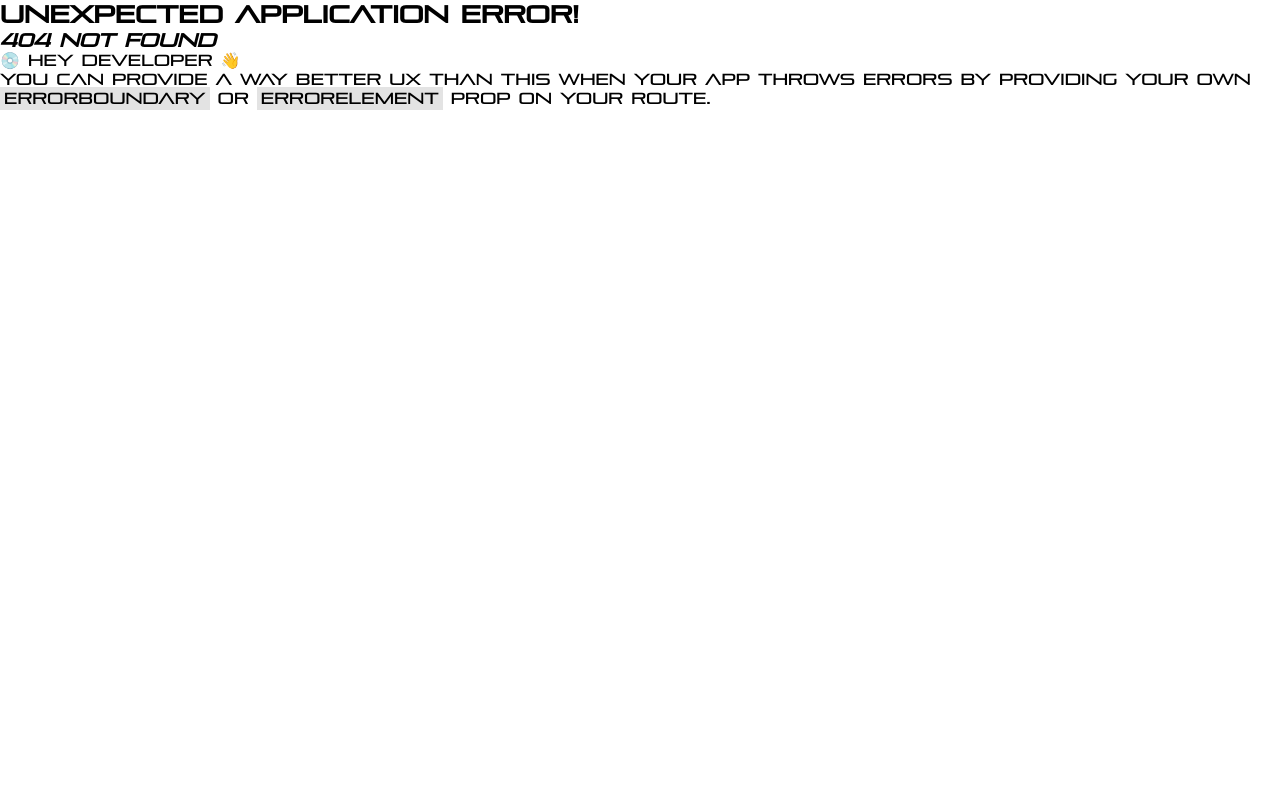
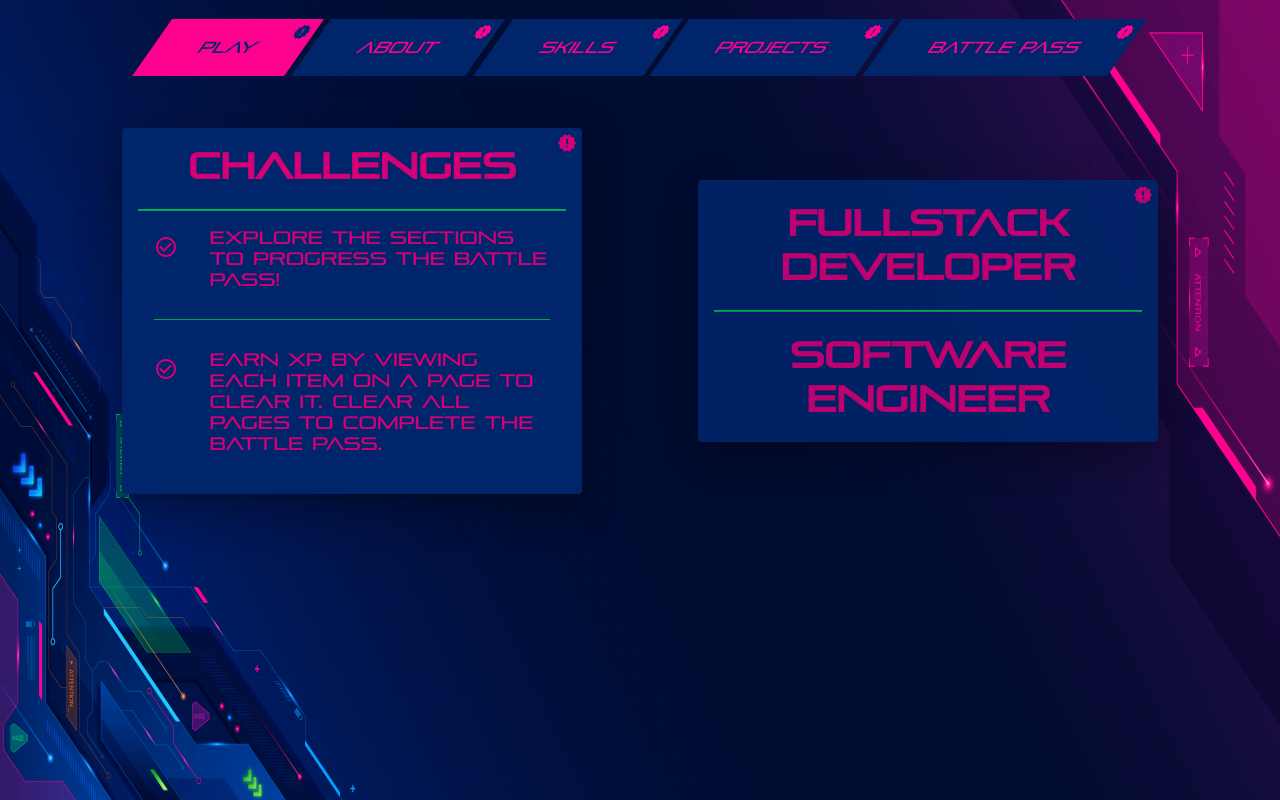
Before and after one commit to imkewlhuh/portfolioV2, a React (Vite) app: page /play in a window 1280 px wide. Before the commit this address had no page. Built offline with nearby package versions, Linux system fonts and the light colour scheme.

Commit message:
reward added

```diff
--- a/src/components/completedPass.jsx
+++ b/src/components/completedPass.jsx
@@ -1,32 +1,36 @@
 import {
     Card, CardMedia, CardContent, Box,
-    Modal, Zoom, Backdrop
+    Modal, Zoom, Backdrop, Fab
 } from "@mui/material";
+import ArticleIcon from '@mui/icons-material/Article';
+import AlternateEmailIcon from '@mui/icons-material/AlternateEmail';
 import { useState } from "react";
 
 export default function PassReward(props) {
-    const [open, setOpen] = useState(false);
+    const [show, setShow] = useState(false);
+    const [hide, setHide] = useState(false);
 
-    const handleOpen = () => setOpen(true);
-    const handleClose = () => setOpen(false);
+    const handleOpen = () => setShow(true);
+    const handleClose = () => setHide(true);
 
-    if (!open && props.pass === 1) {
+    if (props.pass === 1 && !show && !hide) {
         handleOpen();
         console.log("Claim Reward");
     }
 
     return (
         <Modal
-            open={open}
+            open={show && !hide}
             onClose={handleClose}
             closeAfterTransition
             slots={{ backdrop: Backdrop }}
-            slotProps={{ backdrop: { timeout: {
-                appear: 4000,
-                enter: 4000
-            }} }}
+            slotProps={{
+                backdrop: {
+                    timeout: 1000
+                }
+            }}
         >
-            <Zoom timeout={1000} style={{ transitionDelay: 4000 }} in={open}>
+            <Zoom timeout={1000} style={{ transitionDelay: 4000 }} in={show && !hide} mountOnEnter="true" unmountOnExit="true">
                 <Card elevation={24} style={{
                     position: 'absolute', top: "50%", left: "50%",
                     width: "400px", height: "500px", padding: "1rem",
@@ -40,8 +44,20 @@ export default function PassReward(props) {
                     <CardMedia
                         sx={{ borderRadius: "10px", height: "200px", width: "50%", backgroundSize: "100% 100%" }}
                         image="../src/reward.jpg" />
-                        Your New Employee
+                    Your New Employee:
+                    <br />
+                    Rafael Lopez
                     <CardContent>
+                        <Fab target="_blank" href="https://docs.google.com/document/d/1yIT7rRRNKI53FU4-l-qW4LMbsFfCrcy_HiEr15kmqyo/edit?usp=sharing"
+                            variant="extended" style={{ backgroundColor: "#001C58", color: "#FE018E", opacity: "0.7", fontFamily: "NeuroPolitical" }}>
+                            <ArticleIcon />
+                            Resume
+                        </Fab>
+                        <Fab target="_blank" href="mailto:rafael.lopez0827@gmail.com"
+                            variant="extended" style={{ backgroundColor: "#001C58", color: "#FE018E", opacity: "0.7", fontFamily: "NeuroPolitical", marginLeft: "1em" }}>
+                            <AlternateEmailIcon />
+                            Email
+                        </Fab>
 
                     </CardContent>
                 </Card>
--- a/src/components/navbar.jsx
+++ b/src/components/navbar.jsx
@@ -13,7 +13,7 @@ function NavBar() {
     return (
         <Box className="header">
             <Box className="navbar">
-                <NavLink style={{ textDecoration: "none" }} to={"home"}>
+                <NavLink style={{ textDecoration: "none" }} to={"play"}>
                     {({ isActive }) => (
                         <Box className="navbutton" bgcolor={isActive ? "#FE018E" : "#00256B"} color={isActive ? "#00256B" : "#FE018E"}>
                             Play
--- a/src/main.jsx
+++ b/src/main.jsx
@@ -3,7 +3,7 @@ import ReactDOM from 'react-dom/client'
 import { createBrowserRouter, RouterProvider } from 'react-router-dom';
 import './index.css';
 import Layout from './pages/layout.jsx';
-import Home from './pages/home.jsx';
+import Play from './pages/play.jsx';
 import About from './pages/about.jsx';
 import Skills from './pages/skills.jsx';
 import Projects from './pages/projects.jsx';
@@ -15,8 +15,8 @@ const router = createBrowserRouter([
     element: <Layout />,
     children: [
       {
-        path: "home",
-        element: <Home />
+        path: "/play",
+        element: <Play />
       },
       {
         path: "/about",
--- a/src/pages/about.jsx
+++ b/src/pages/about.jsx
@@ -27,7 +27,7 @@ export default function About() {
 
     return (
         <Container sx={{ marginTop: "4em", width: "70%" }} >
-            <Slide timeout={600} direction="right" in="true" >
+            <Slide timeout={600} direction="right" in={true} >
                 <Box>
                     <Collapse timeout={700} collapsedSize={120} in={expand}>
                         <Card elevation={24} className="bio" sx={{ bgcolor: "#00256B", padding: "1em", maxWidth: "100%", color: "#D30077", opacity: "0.9", textAlign: "center", fontSize: "18px", lineHeight: "1.5" }} >
--- a/src/pages/battlepass.jsx
+++ b/src/pages/battlepass.jsx
@@ -1,5 +1,4 @@
 import NewReleasesIcon from '@mui/icons-material/NewReleases';
-import FiberNewIcon from '@mui/icons-material/FiberNew';
 import BeenhereIcon from '@mui/icons-material/Beenhere';
 import {
     Container, Collapse, Paper, Box,
@@ -10,12 +9,12 @@ import useNavStore from '../store.js';
 
 function Tiers(props) {
     return (
-        <Box sx={{ display: "flex", flexDirection: "column", alignItems: "center", gap: "0.5rem", height: "100%", width: "100%" }}>
-            <Fade timeout={1000} style={{ transitionDelay: 1200 }} in="true" mountOnEnter="true" unmountOnExit="true">
+        <Box key={props.uniqueId} sx={{ display: "flex", flexDirection: "column", alignItems: "center", gap: "0.5rem", height: "100%", width: "100%" }}>
+            <Fade timeout={1000} style={{ transitionDelay: 1200 }} in={true} mountOnEnter={true} unmountOnExit={true}>
                 <Box sx={{ width: "170px", height: "80px", bgcolor: "#014B67" }}>
-                    <Collapse timeout={1000} style={{ transitionDelay: 1000 }} orientation="horizontal" in={props.value === 1} mountOnEnter="true" unmountOnExit="true">
+                    <Collapse timeout={1000} style={{ transitionDelay: 1000 }} orientation="horizontal" in={props.value === 1} mountOnEnter={true} unmountOnExit={true}>
                         <Box sx={{ width: "170px", height: "80px", bgcolor: "#01D058", display: "flex", alignItems: "center", justifyContent: "center" }}>
-                            <Zoom timeout={1000} style={{ transitionDelay: (2200 + props.delay) }} in={props.value === 1} mountOnEnter="true" unmountOnExit="true" >
+                            <Zoom timeout={1000} style={{ transitionDelay: (2200 + props.delay) }} in={props.value === 1} mountOnEnter={true} unmountOnExit={true} >
                                 <BeenhereIcon style={{ height: "70%", width: "70%" }} />
                             </Zoom>
                         </Box>
@@ -53,9 +52,9 @@ export default function BattlePass() {
         <Container sx={{ marginTop: "4em" }}>
             <PassReward pass={pass} />
 
-            <Fade timeout={1000} in="true">
+            <Fade timeout={1000} in={true}>
                 <Paper elevation={24} className="battlePass" sx={{ borderRadius: "10px", padding: "2em", bgcolor: "#00256B", color: "#D30077", opacity: "0.9", display: "flex", flexDirection: "column", alignItems: "center", gap: "2em", fontSize: "18px" }} >
-                    <Fade timeout={1000} style={{ transitionDelay: 900 }} in="true">
+                    <Fade timeout={1000} style={{ transitionDelay: 900 }} in={true}>
                         <Card elevation={18} sx={{
                             bgcolor: "#001C58", color: "#FE018E", display: "flex",
                             flexDirection: "column", alignItems: "center", borderRadius: "5px",
@@ -65,12 +64,12 @@ export default function BattlePass() {
                                 Season 1 BattlePass
                             </h2>
                             <CardContent>
-                                Progress the battle pass by viewing each page.
-                                Hover or click each item to clear it and earn XP.
+                                Progress the battle pass by viewing each page.<br />
+                                Hover or click each item to clear {<NewReleasesIcon fontSize='small' />} and earn XP.
                             </CardContent>
                         </Card>
                     </Fade>
-                    <Fade timeout={1000} style={{ transitionDelay: 1200 }} in="true">
+                    <Fade timeout={1000} style={{ transitionDelay: 1200 }} in={true}>
                         <Box sx={{
                             width: "90%", height: "25vh", bgcolor: "#001C58", padding: "1em",
                             display: "flex", alignItems: "center", transform: "skew(145deg)"
@@ -78,7 +77,7 @@ export default function BattlePass() {
                             {pages.map((page, i) => {
                                 const delay = 500 * i;
                                 return (
-                                    <Tiers {...page} delay={delay} />
+                                    <Tiers {...page} uniqueId={i + 300} delay={delay} />
                                 )
                             })}
                         </Box>
--- a/src/pages/layout.jsx
+++ b/src/pages/layout.jsx
@@ -1,7 +1,6 @@
 import { Box } from "@mui/material";
 import { Outlet } from "react-router-dom";
 import NavBar from "../components/navbar.jsx";
-import { useEffect } from "react";
 
 function Layout() {
 
--- a/src/pages/home.jsx
+++ b/src/pages/play.jsx
@@ -1,7 +1,7 @@
 import {
-    Container, Paper, Box, List, ListItem,
-    ListItemAvatar, Card, CardContent, Divider,
-    Slide, Grow, Fade
+    Container, Paper, List, ListItem,
+    ListItemAvatar, Card, CardContent,
+    Divider, Grow, Fade
 } from "@mui/material";
 import NewReleasesIcon from '@mui/icons-material/NewReleases';
 import CheckCircleOutlineIcon from '@mui/icons-material/CheckCircleOutline';
@@ -9,11 +9,12 @@ import CheckCircleIcon from '@mui/icons-material/CheckCircle';
 import useNavStore from "../store.js";
 import { useState } from "react";
 
-export default function Home() {
+export default function Play() {
     const [challenge, setChallenge] = useState(false);
     const [title, setTitle] = useState(false);
 
     const play = useNavStore((state) => state.play);
+    const pass = useNavStore((state) => state.pass);
     const setPage = useNavStore((state) => state.setPageVisited);
 
     const handleClear = () => {
@@ -25,57 +26,61 @@ export default function Home() {
 
     return (
         <Container className="home" sx={{ marginTop: "3em", display: "flex", justifyContent: "space-around", alignItems: "center" }} >
-            <Grow in="true" timeout={700} style={{ transitionDelay: 1600 }} >
+            <Grow in={true} timeout={700} style={{ transitionDelay: 1600 }} >
                 <Card onMouseEnter={() => setChallenge(true)} onMouseLeave={handleClear} elevation={24} className="challenges" sx={{ maxWidth: "40%", bgcolor: "#00256B", color: "#D30077", opacity: "0.9", textAlign: "center", fontSize: "18px" }} >
                     {!challenge && play < 1 ?
                         <NewReleasesIcon className="new" fontSize="small" />
                         : ""}
                     <CardContent>
-                        <Fade in="true" timeout={800} style={{ transitionDelay: 3000 }} >
+                        <Fade in={true} timeout={800} style={{ transitionDelay: 3000 }} >
                             <h1>Challenges</h1>
                         </Fade>
                         <br />
                         <Divider sx={{ bgcolor: "#02B45D", height: "1.5px" }} />
                         <List sx={{ minHeight: "50%" }} >
-                            <Fade in="true" timeout={800} style={{ transitionDelay: 4000 }} >
+                            <Fade in={true} timeout={800} style={{ transitionDelay: 4000 }} >
                                 <ListItem alignItems="flex-start" >
                                     <ListItemAvatar>
-                                        <CheckCircleOutlineIcon />
+                                        {pass === 1 ?
+                                            <CheckCircleIcon />
+                                            : <CheckCircleOutlineIcon />}
                                     </ListItemAvatar>
-                                    Explore the sections to complete the Battle Pass!
+                                    Explore the sections to progress the Battle Pass!
                                 </ListItem>
                             </Fade>
                             <br />
-                            <Fade in="true" timeout={800} style={{ transitionDelay: 4400 }} >
+                            <Fade in={true} timeout={800} style={{ transitionDelay: 4400 }} >
                                 <Divider sx={{ bgcolor: "#02B45D", height: "1.5px" }} variant="middle" />
                             </Fade>
                             <br />
-                            <Fade in="true" timeout={800} style={{ transitionDelay: 4600 }} >
+                            <Fade in={true} timeout={800} style={{ transitionDelay: 4600 }} >
                                 <ListItem alignItems="flex-start" >
                                     <ListItemAvatar>
-                                        <CheckCircleOutlineIcon />
+                                        {pass === 1 ?
+                                            <CheckCircleIcon />
+                                            : <CheckCircleOutlineIcon />}
                                     </ListItemAvatar>
-                                    Earn XP by viewing each item on every page and progress the Battle Pass.
+                                    Earn XP by viewing each item on a page to clear it. Clear all pages to complete the Battle Pass.
                                 </ListItem>
                             </Fade>
                         </List>
                     </CardContent>
                 </Card>
             </Grow>
-            <Grow in="true" timeout={700} >
+            <Grow in={true} timeout={700} >
                 <div style={{ width: "40%" }} onMouseEnter={() => setTitle(true)} onMouseLeave={handleClear} >
                     <Paper elevation={24} className="jobTitle" sx={{ maxWidth: "100%", bgcolor: "#00256B", color: "#D30077", opacity: "0.9", textAlign: "center", fontSize: "18px" }} >
                         {!title && play < 1 ?
                             <NewReleasesIcon className="new" fontSize="small" />
                             : ""}
                         <br />
-                        <Grow style={{ transitionDelay: 700, transformOrigin: "50% 0 0" }} timeout={700} in="true" >
+                        <Grow style={{ transitionDelay: 700, transformOrigin: "50% 0 0" }} timeout={700} in={true} >
                             <h1>Fullstack Developer</h1>
                         </Grow>
                         <br />
                         <Divider sx={{ bgcolor: "#02B45D", height: "1.5px" }} variant="middle" />
                         <br />
-                        <Grow style={{ transitionDelay: 1400, transformOrigin: "50% 100% 0" }} timeout={700} in="true" >
+                        <Grow style={{ transitionDelay: 1400, transformOrigin: "50% 100% 0" }} timeout={700} in={true} >
                             <h1>Software Engineer</h1>
                         </Grow>
                         <br />
--- a/src/pages/projects.jsx
+++ b/src/pages/projects.jsx
@@ -9,8 +9,8 @@ import useNavStore from "../store.js";
 function Project(props) {
 
     return (
-        <Grow timeout={750} style={{ transitionDelay: (props.delay), transformOrigin: "0 0 0", }} in="true">
-            <Card elevation={18} className="project" sx={{
+        <Grow key={props.delay} timeout={750} style={{ transitionDelay: (props.delay), transformOrigin: "0 0 0", }} in={true}>
+            <Card key={props.uniqueId} elevation={18} className="project" sx={{
                 maxWidth: "30%", bgcolor: "#001C58",
                 color: "#FE018E", display: "flex",
                 flexDirection: "column", textAlign: "center",
@@ -79,12 +79,13 @@ export default function Projects() {
 
     return (
         <Container sx={{ marginTop: "2em" }}>
-            <Fade timeout={900} in="true">
+            <Fade timeout={900} in={true}>
                 <Paper elevation={24} sx={{ borderRadius: "10px", padding: "2em", bgcolor: "#00256B", color: "#D30077", opacity: "0.9", display: "flex", justifyContent: "space-evenly", fontSize: "18px" }} >
                     {projects.map((project, i) => {
                         let delay = 700 + (600 * i);
+                        let key = i + 200;
                         return (
-                            <Project {...project} page={projectsPage} handleClear={handleClear} delay={delay} />
+                            <Project {...project} uniqueId={key} page={projectsPage} handleClear={handleClear} delay={delay} />
                         )
                     })}
                 </Paper>
--- a/src/pages/skills.jsx
+++ b/src/pages/skills.jsx
@@ -53,8 +53,8 @@ export default function Skills() {
                         const num = skill.level;
                         const lvlUp = `Requires more practice to level up this skill.`;
                         return (
-                            <Grid item xs={12} sm={6} md={4}>
-                                <Zoom timeout={600} style={{ transitionDelay: (delay) }} in="true">
+                            <Grid key={skill.name} item xs={12} sm={6} md={4}>
+                                <Zoom timeout={600} style={{ transitionDelay: (delay) }} in={true} >
                                     <div style={{width: "300px"}} onMouseEnter={skill.check} onMouseLeave={handleClear}>
                                         <Paper elevation={24} className="skill" sx={{
                                             height: "200px", width: "100%", bgcolor: "#00256B",
@@ -72,12 +72,12 @@ export default function Skills() {
                                                 justifyContent: "center", gap: "5px", transform: "skew(145deg)"
                                             }}>
                                                 {
-                                                    rating(num).map(rating => {
+                                                    rating(num).map((rating, i) => {
                                                         return (
                                                             rating ?
-                                                                <Box sx={{ bgcolor: "#01D058", height: "25px", width: "30px" }} />
+                                                                <Box key={i} sx={{ bgcolor: "#01D058", height: "25px", width: "30px" }} />
                                                                 :
-                                                                <Tooltip TransitionComponent={Zoom} TransitionProps={{ timeout: 400 }} title={lvlUp}>
+                                                                <Tooltip key={i + 100} TransitionComponent={Zoom} TransitionProps={{ timeout: 400 }} title={lvlUp}>
                                                                     <Box sx={{ bgcolor: "#014B67", height: "25px", width: "30px" }} />
                                                                 </Tooltip>
                                                         )
```
